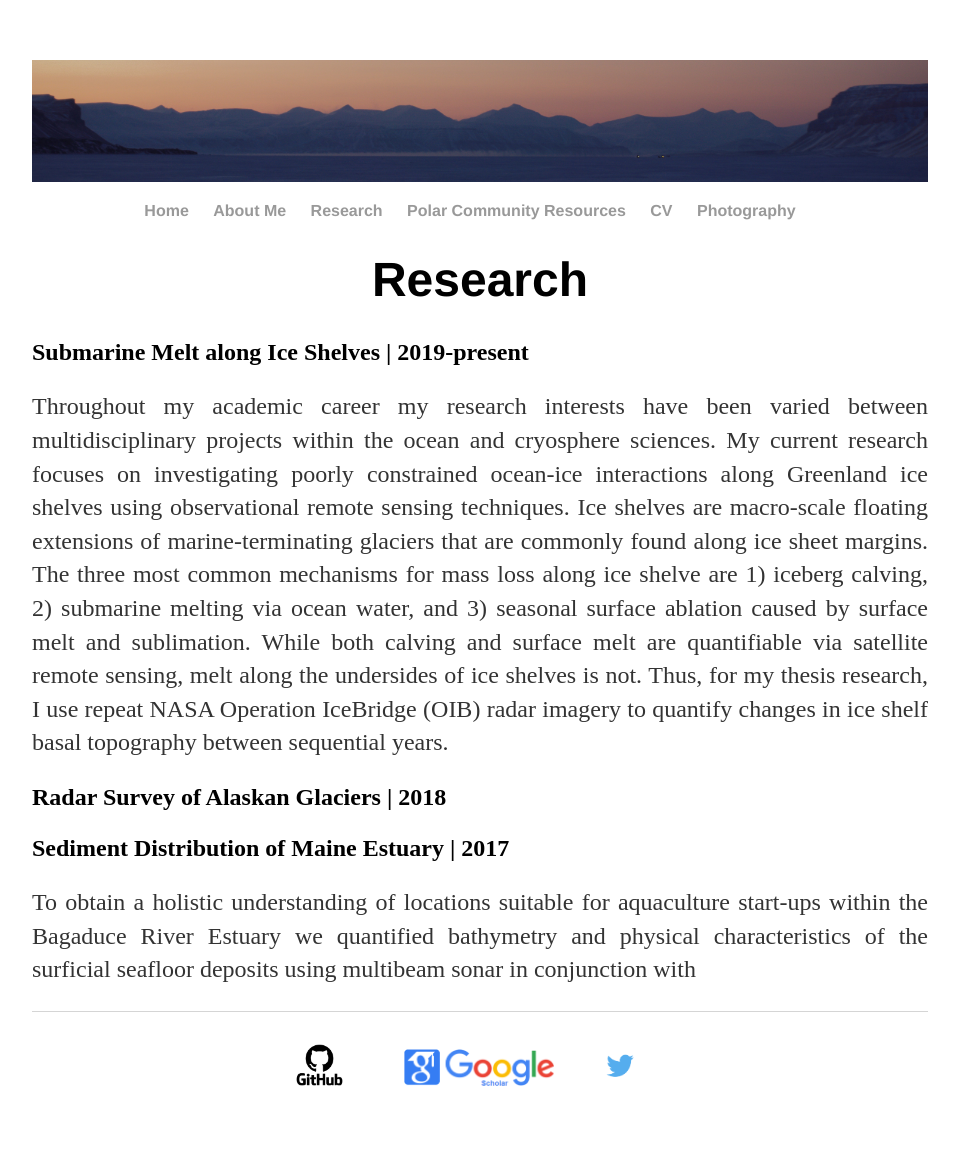
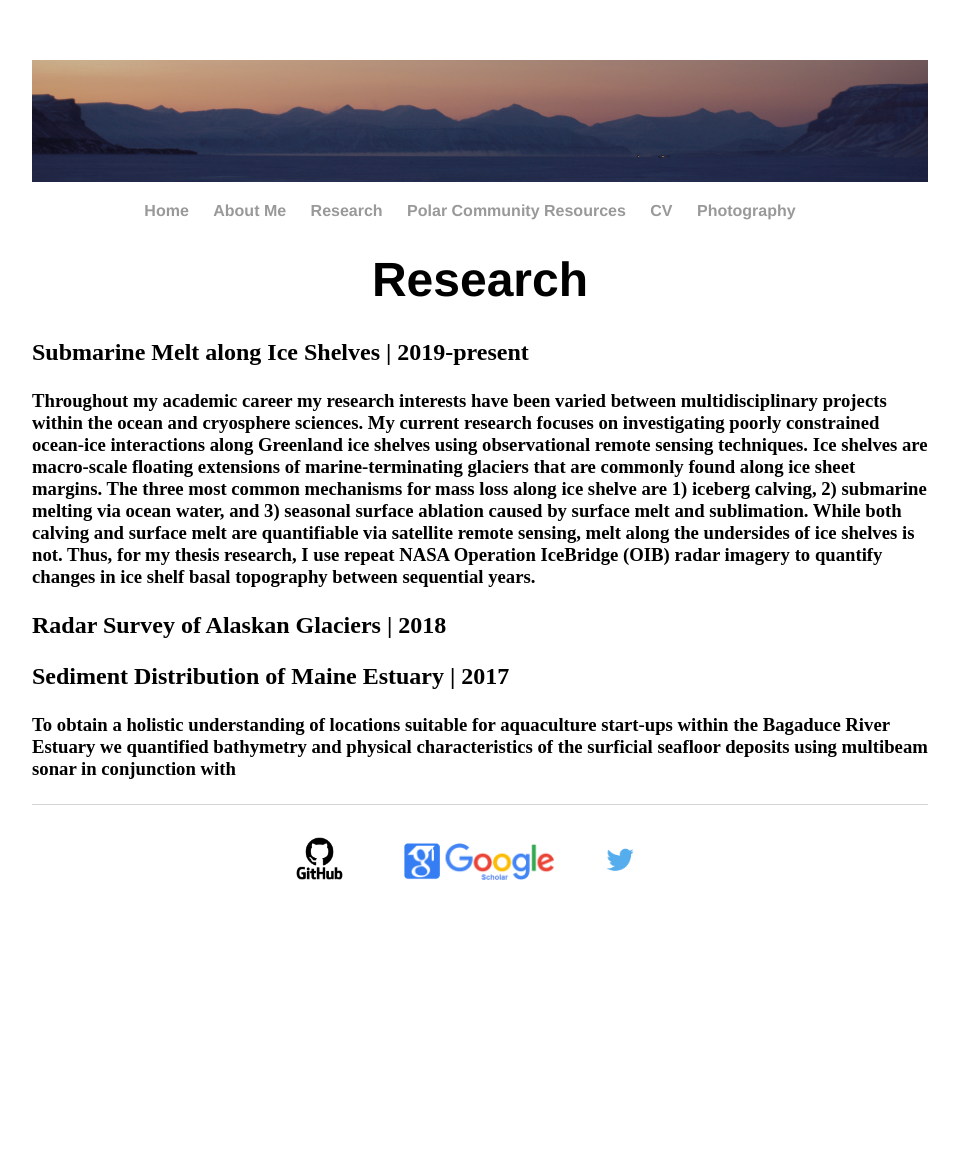
Before and after one commit to Cbarnett207/CBarnett207.github.io, a Jekyll site: the page built from research/index.html, in a window 1280 px wide. Shown: the whole page, without its empty margins (160-1119 px from the left). Built offline with Jekyll 4.4.1, drawn with Linux system fonts in a browser that asks for light colours; after the commit the page ends 948 px from its top, so only the background shows below that.

Commit message:
updated paragraph text size
changed size of text in paragraphs compared to headers

```diff
--- a/research/index.html
+++ b/research/index.html
@@ -5,7 +5,7 @@ title: Cody Barnett, M.S. | Research
 <div class="blurb">
     <div align="center"><h1>Research</div></h1>
     <div align="left"><h2>Submarine Melt along Ice Shelves | 2019-present</h2></div>
-            <div align="left"><p align="justify">
+            <div align="left"><p align="justify"><h3>
                 Throughout my academic career my research interests have been varied between multidisciplinary projects within the
                 ocean and cryosphere sciences. My current research focuses on investigating poorly constrained ocean-ice interactions along Greenland
                 ice shelves using observational remote sensing techniques. Ice shelves are macro-scale floating extensions of marine-terminating
@@ -13,16 +13,16 @@ title: Cody Barnett, M.S. | Research
                 calving, 2) submarine melting via ocean water, and 3) seasonal surface ablation caused by surface melt and sublimation. While both calving
                 and surface melt are quantifiable via satellite remote sensing, melt along the undersides of ice shelves is not. Thus, for my thesis
                 research, I use repeat NASA Operation IceBridge (OIB) radar imagery to quantify changes in ice shelf basal topography between sequential
-            years. </p>
+            years. </h3></p>
 
      <div align="left"><h2>Radar Survey of Alaskan Glaciers | 2018</h2></div>
-            <p align="justify">
+            <p align="justify"><h3>
 
-             </p>
+             </h3></p>
      <div align="left"><h2>Sediment Distribution of Maine Estuary | 2017</h2></div>
-            <p align="justify">
+            <p align="justify"><h3>
 
                 To obtain a holistic understanding of locations suitable for aquaculture start-ups within the Bagaduce River Estuary we quantified
                 bathymetry and physical characteristics of the surficial seafloor deposits using multibeam sonar in conjunction with
-            </p>
+            </h3></p>
     </div><!-- /.blurb -->
```
